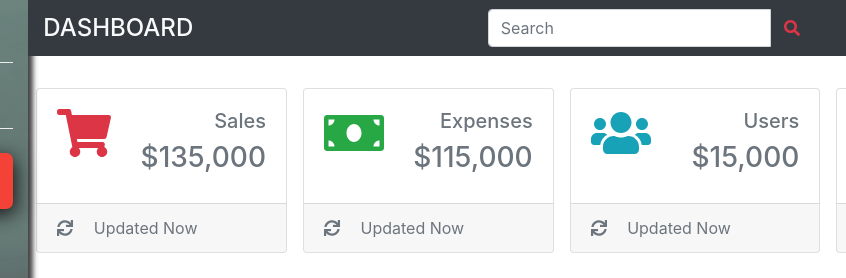
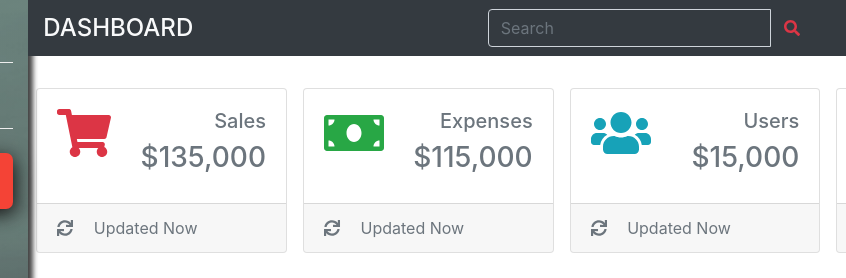
Before and after one commit to Niranjanee05/Bootstrap_Dashboard, a plain HTML site: page index.html in a window 1280 px wide. Shown: the top 278 px of the page, 185-1031 px from the left. Drawn offline with nearby package versions, Linux system fonts and the light colour scheme.

Commit message:
Update index.html

```diff
--- a/index.html
+++ b/index.html
@@ -66,7 +66,7 @@
                             <div class="col-md-4">
                                 <form>
                                     <div class="input-group">
-                                        <input type="text" class="form-control search" placeholder="Search">
+                                        <input type="text" class="form-control search bg-dark" placeholder="Search">
                                         <button class="btn btn-white search-btn"> <i class="fas fa-search text-danger"></i></button>
                                     </div>
                                 </form>
```
